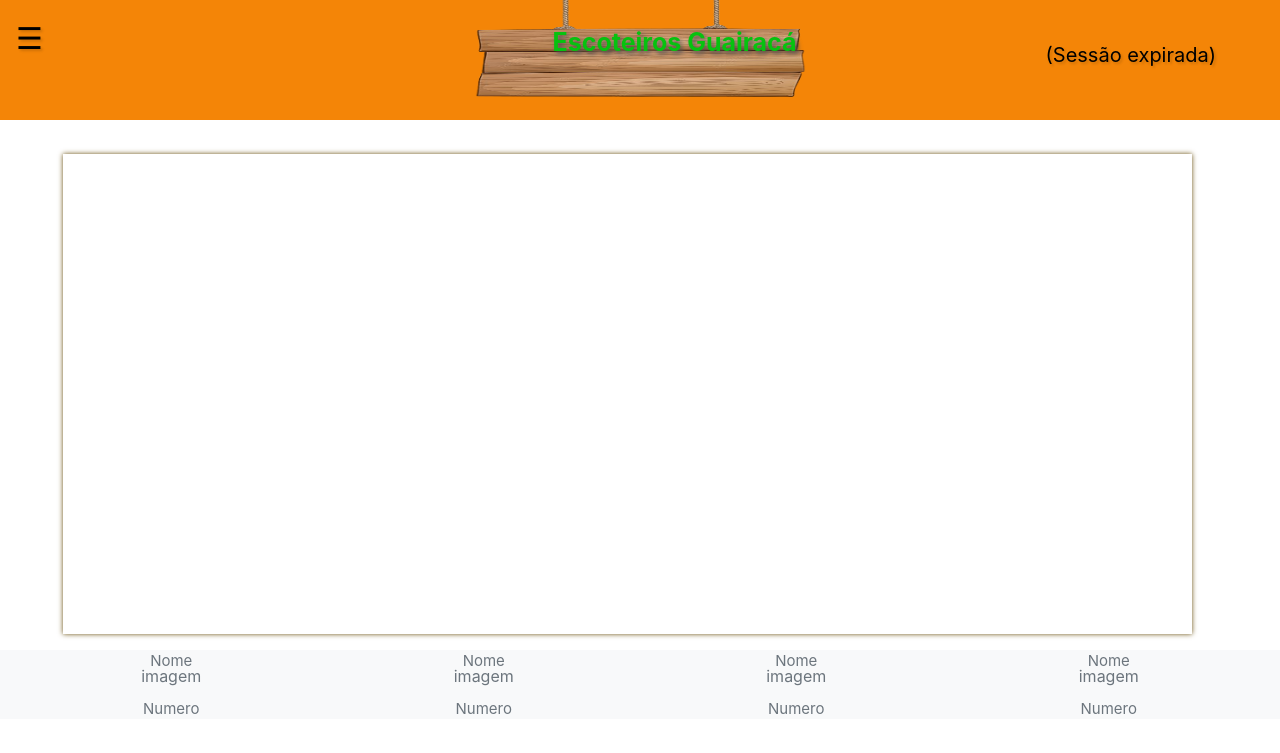
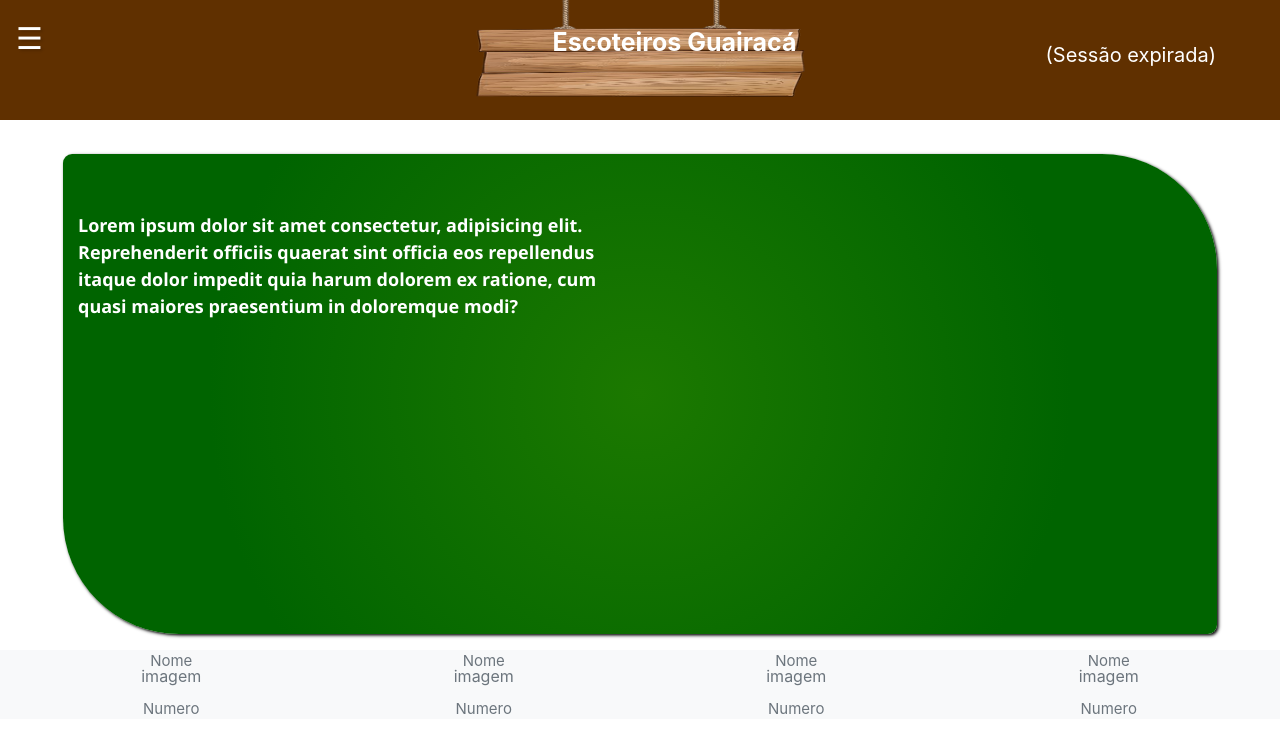
Before and after one commit to Rick-s2/implementacao-Projeto, a PHP site: page /app/view/home/index.php in a window 1280 px wide. Shown: the top 753 px of the page. Run offline with PHP 8.4, Linux system fonts and the light colour scheme; some libraries are stand-ins or nearby versions.

Commit message:
atualização na navBar.

```diff
--- a/app/view/home/index.php
+++ b/app/view/home/index.php
@@ -7,22 +7,23 @@ require_once(__DIR__ . "/../../controller/AcessoController.php");
 require_once(__DIR__ . "/../../model/enum/UsuarioPapel.php");
 
 session_status();
-if(session_status() !== PHP_SESSION_ACTIVE)
-{
+if (session_status() !== PHP_SESSION_ACTIVE) {
     session_start();
 }
 
 $nome = "(Sessão expirada)";
-if(isset($_SESSION[SESSAO_USUARIO_NOME]))
+if (isset($_SESSION[SESSAO_USUARIO_NOME]))
     $nome = $_SESSION[SESSAO_USUARIO_NOME];
 
 ?>
-    <?php require_once(__DIR__ . "/../include/menu.php");?>
-    <div class="container p-2 cx_meio">
-        <div class= "row" id = "apresentacao">
-            <div class ="col-12 "></div>
+<?php require_once(__DIR__ . "/../include/menu.php"); ?>
+<div class="container p-2 cx_meio">
+    <div class="row apresentacao">
+        <div class="col-6 text">
+            <p>Lorem ipsum dolor sit amet consectetur, adipisicing elit. Reprehenderit officiis quaerat sint officia eos repellendus itaque dolor impedit quia harum dolorem ex ratione, cum quasi maiores praesentium in doloremque modi?</p>
         </div>
     </div>
+</div>
 </div>
 
 <?php
--- a/app/view/home/styles/main.css
+++ b/app/view/home/styles/main.css
@@ -9,11 +9,11 @@ body{
     /*background-image: url(../images/fundo_plantas.png);*/
     background-size: 600px;
     height:15vh;
-    background-color: rgb(244, 133, 7);
+    background-color: #603000  ;
 
 }
 #p_titulo{
-    color: rgb(6, 194, 15); text-shadow: rgb(80, 80, 80)  0.1em 0.1em 0.2em;
+    color: rgb(255, 255, 255); /*text-shadow: rgb(0,0,0)  0.2em 0.2em 0.2em;*/
 }
 
 .menu_oculto{
@@ -51,7 +51,7 @@ body{
 }
 
 #principal{
-    color: rgb(0, 0, 0); text-shadow:rgba(0, 0, 0, 0.15) 1.95px 1.95px 2.6px;
+    color: rgb(255, 255, 255); text-shadow:rgba(0, 0, 0, 0.15) 1.95px 1.95px 2.6px;
     padding: 16px;
     transition: margin-left 0.5px;
 }
@@ -97,33 +97,45 @@ img{
     height: 520px;
 }
 
-#apresentacao{
+.apresentacao{
+    position: relative;
     height: 480px;
     margin-right: 10px;
     margin-top: 26px;
-    animation-name: anim_apresentacao;
-    animation-duration: 4s;
-    animation-iteration-count: infinite;
-}
-
-/*animacao da apresentacao*/
-@keyframes anim_apresentacao{
-0%   {box-shadow: 0 0 5px black;}
-50%  {box-shadow: 0 0 5px goldenrod;}
-100% {box-shadow: 0 0 5px black;}
+    background: radial-gradient(circle, rgb(28, 121, 0) 0%, rgba(0,100,0,1) 69%);
+    border-radius: 9px 115px 9px 116px;
+    -webkit-border-radius: 9px 115px 9px 116px;
+    -moz-border-radius: 9px 115px 9px 116px;
+    color: white;
+    box-shadow: black 0.1em 0.1em 0.2em;
 }
 
 .nomeUsu{
     font-size: 20px;
     position: absolute;
-    color: rgb(0, 0, 0); text-shadow:rgba(0, 0, 0, 0.15) 1.95px 1.95px 2.6px;
+    color: rgb(255, 255, 255);
     top: 5vh;
     right: 5vw;
 }
 
 .nomeUsu a{
-    color: rgb(0, 0, 0); text-shadow:rgba(0, 0, 0, 0.15) 1.95px 1.95px 2.6px;
+    color: rgb(255, 255, 255);
     text-decoration: none;
+}
+.text{
+    position: absolute;
+    height: 50%;
+    border-radius: 116px 10px 117px 11px;
+    -webkit-border-radius: 116px 10px 117px 11px;
+    -moz-border-radius: 116px 10px 117px 11px;
+    display: flex;
+    justify-content: left;
+    align-items: center;
+    font-family: 'Segoe UI', Tahoma, Geneva, Verdana, sans-serif;
+    font-weight: 600;
+    font-size: large;
+    color: rgb(255, 255, 255);
+    text-shadow:rgba(0, 0, 0, 0.15) 0.2rem, 0.2rem, 0.2rem;
 }
 
 
```
